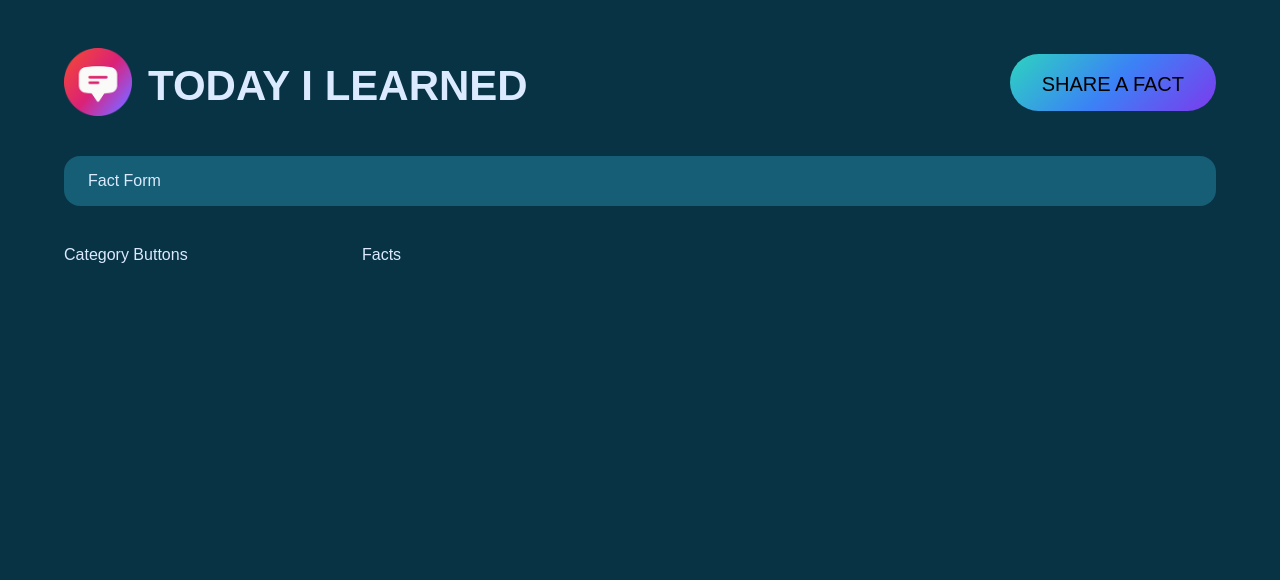
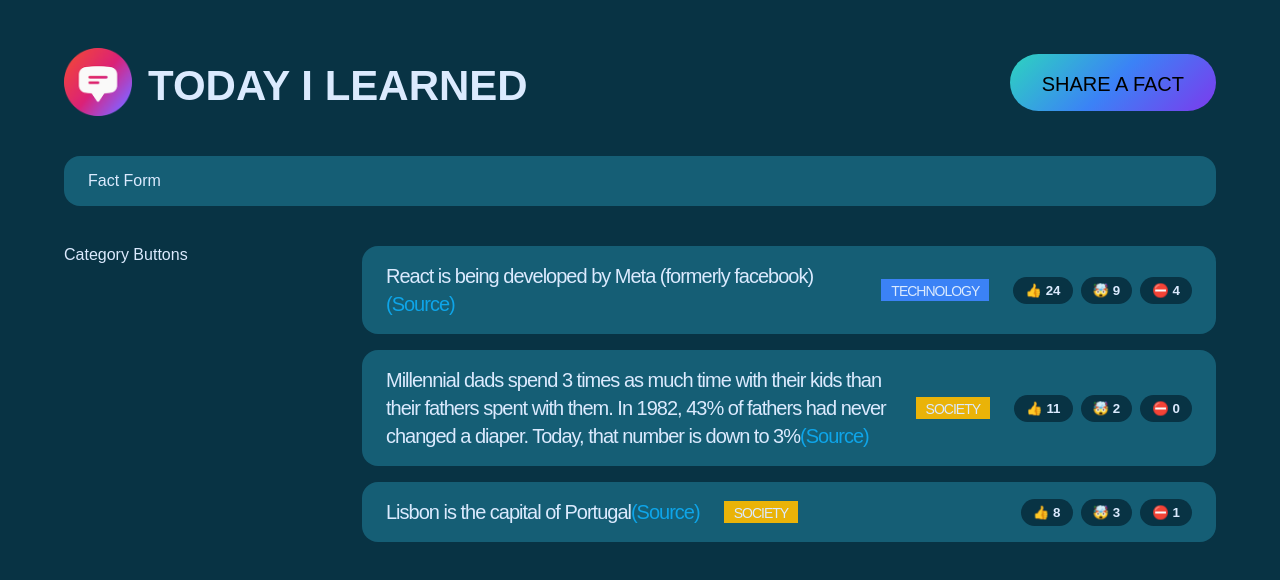
Before and after one commit to pramodyar/Jons_Full_Stuck, a React (Create React App) app in the folder today-i-learned/: page / in a window 1280 px wide. Shown: the top 580 px of the page. Built offline with nearby package versions, Linux system fonts and the light colour scheme; a web font is replaced by a local one.

Commit message:
update fact list form local data source without procs

```diff
--- a/today-i-learned/V1/script.js
+++ b/today-i-learned/V1/script.js
@@ -71,7 +71,7 @@ function dataArray(datasource) {
                   >
                 </p>
                 <span class="tag" style="background-color:${
-                  CATEGORIES.find((cat) => cat.name == element.category).color
+                  CATEGORIES.find((cat) => cat.name === element.category).color
                 }"
                   >${element.category}</span
                 >`
--- a/today-i-learned/src/App.js
+++ b/today-i-learned/src/App.js
@@ -1,4 +1,49 @@
 import "./style.css";
+
+const initialFacts = [
+  {
+    id: 1,
+    text: "React is being developed by Meta (formerly facebook)",
+    source: "https://opensource.fb.com/",
+    category: "technology",
+    votesInteresting: 24,
+    votesMindblowing: 9,
+    votesFalse: 4,
+    createdIn: 2021,
+  },
+  {
+    id: 2,
+    text: "Millennial dads spend 3 times as much time with their kids than their fathers spent with them. In 1982, 43% of fathers had never changed a diaper. Today, that number is down to 3%",
+    source:
+      "https://www.mother.ly/parenting/millennial-dads-spend-more-time-with-their-kids",
+    category: "society",
+    votesInteresting: 11,
+    votesMindblowing: 2,
+    votesFalse: 0,
+    createdIn: 2019,
+  },
+  {
+    id: 3,
+    text: "Lisbon is the capital of Portugal",
+    source: "https://en.wikipedia.org/wiki/Lisbon",
+    category: "society",
+    votesInteresting: 8,
+    votesMindblowing: 3,
+    votesFalse: 1,
+    createdIn: 2015,
+  },
+];
+
+const CATEGORIES = [
+  { name: "technology", color: "#3b82f6" },
+  { name: "science", color: "#16a34a" },
+  { name: "finance", color: "#ef4444" },
+  { name: "society", color: "#eab308" },
+  { name: "entertainment", color: "#db2777" },
+  { name: "health", color: "#14b8a6" },
+  { name: "history", color: "#f97316" },
+  { name: "news", color: "#8b5cf6" },
+];
 
 function APP() {
   return (
@@ -39,7 +84,48 @@ function CategoryFilter() {
 
 //FACT LIST
 function FactList() {
-  return <section>Facts</section>;
+  //temp veriable
+  const fact = initialFacts;
+
+  return (
+    <section>
+      <ul className="facts-list">
+        {/*//   {} <--- This enabled Java script mode in JSX ,
+        if you want to write JS code inside in JSX, should use: {your_JS_code }*/}
+
+        {fact.map((el) => (
+          <li key={el.id} className="fact">
+            <p>
+              {el.text}
+              <a
+                className="source"
+                href={el.source}
+                target="_blank"
+                rel="noreferrer"
+              >
+                (Source)
+              </a>
+            </p>
+            <span
+              className="tag"
+              style={{
+                backgroundColor: CATEGORIES.find(
+                  (cat) => cat.name === el.category
+                ).color,
+              }}
+            >
+              {el.category}
+            </span>
+            <div className="vote-buttons">
+              <button>👍 {el.votesInteresting}</button>
+              <button>🤯 {el.votesMindblowing}</button>
+              <button>⛔️ {el.votesFalse}</button>
+            </div>
+          </li>
+        ))}
+      </ul>
+    </section>
+  );
 }
 
 export default APP;
```
Also changed, not shown: today-i-learned/V1/data.js (added, +48 -0 lines).
